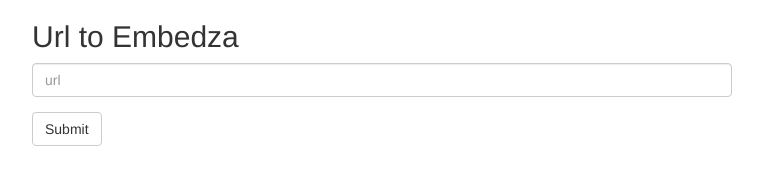
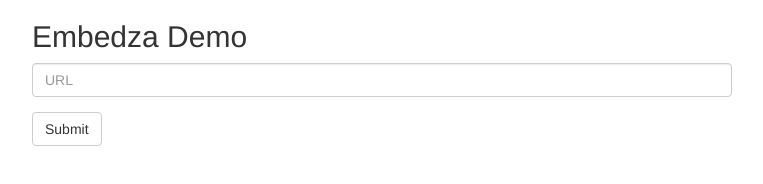
Before and after one commit to nodeca/embedza, a website: page support/assets/index.jade in a window 1280 px wide. Shown: the whole page, without its empty margins (258-1021 px from the left). Drawn offline with nearby package versions, Linux system fonts and the light colour scheme; files that its build step writes are made by us from their sources.

Commit message:
Docs / phrasing update

```diff
--- a/support/assets/index.css
+++ b/support/assets/index.css
@@ -7,3 +7,7 @@
 .tab-content {
   margin-top: 15px;
 }
+
+body {
+  padding-bottom: 20px;
+}
--- a/support/assets/index.jade
+++ b/support/assets/index.jade
@@ -26,11 +26,11 @@
 
   body
     .container
-      h2 Url to Embedza
+      h2 Embedza Demo
 
       form(method='get')
         .form-group
-          input.form-control(type='text' placeholder='url' name='url' value=url)
+          input.form-control(type='text' placeholder='URL' name='url' value=url)
         .form-group
           input.btn.btn-default(type='submit' value='Submit')
 
```
Also changed, not shown: README.md, 1 other file.
